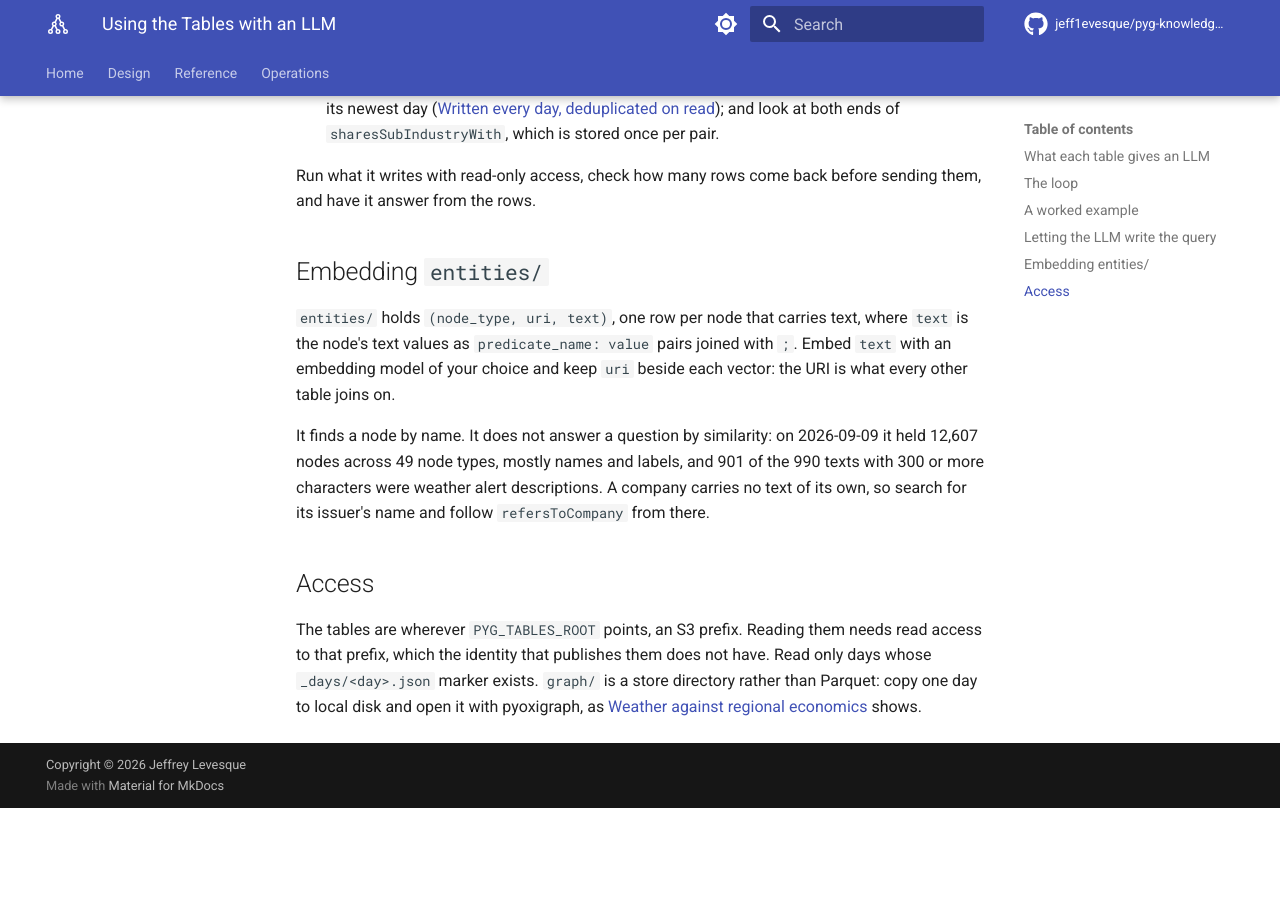
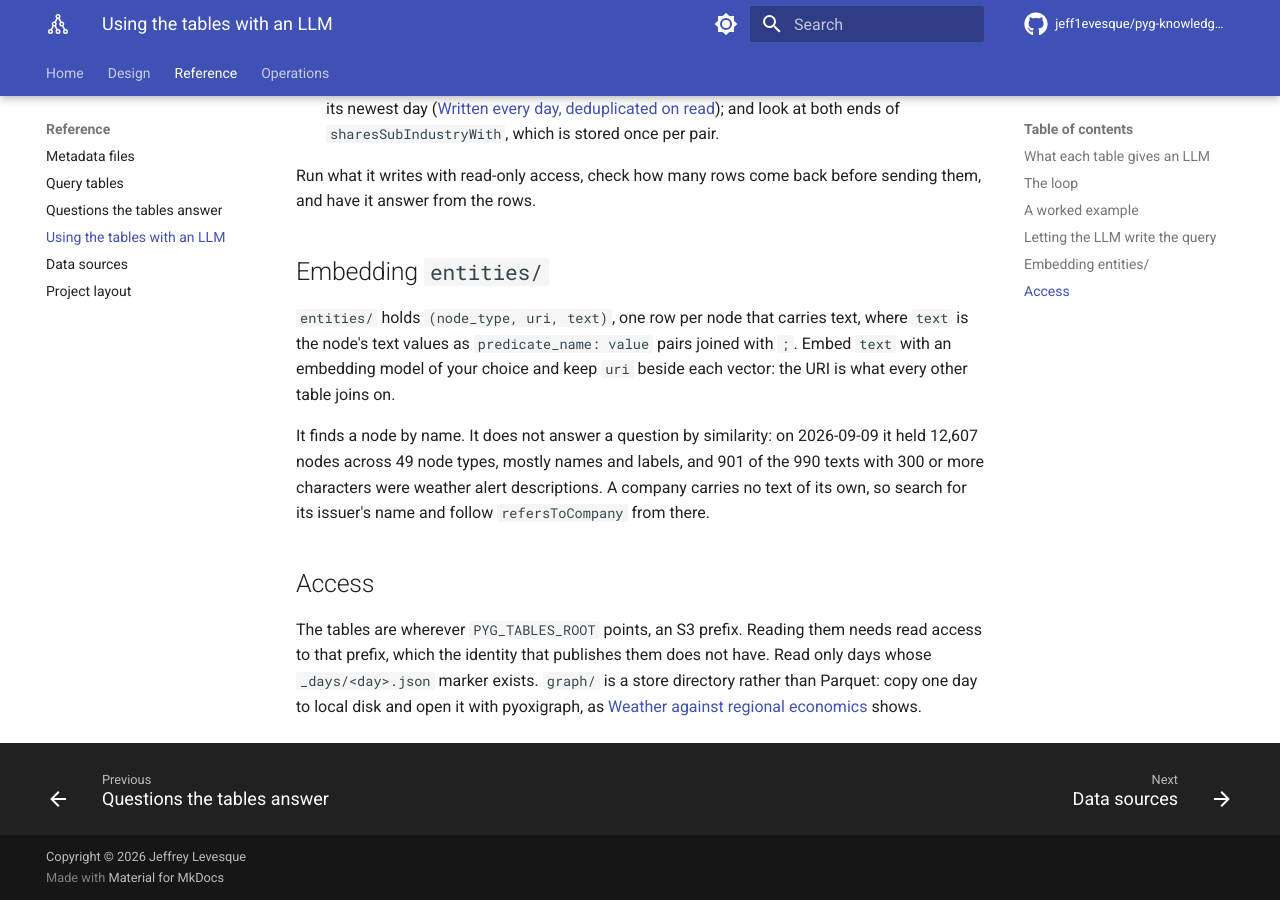
Before and after one commit to jeff1evesque/pyg-knowledge-graph-builder, an MkDocs documentation site: the page built from documentation/reference/llm.md, in a window 1280 px wide and 900 px high, scrolled down 3506 px. Built offline with MkDocs 1.6.1 and Material for MkDocs 9.7.7, drawn with Linux system fonts in a browser that asks for light colours; comment, search, counter and statistics services are not loaded; before the commit the page ends 4314 px from its top, so only the background shows below that.

Commit message:
#416: mkdocs.yml, nav for the renamed questions page and the LLM page

```diff
--- a/mkdocs.yml
+++ b/mkdocs.yml
@@ -122,7 +122,8 @@ nav:
   - Reference:
       - Metadata files: reference/outputs.md
       - Query tables: reference/tables.md
-      - What the graph answers: reference/questions.md
+      - Questions the tables answer: reference/questions.md
+      - Using the tables with an LLM: reference/llm.md
       - Data sources: reference/sources.md
       - Project layout: reference/layout.md
   - Operations:
```
